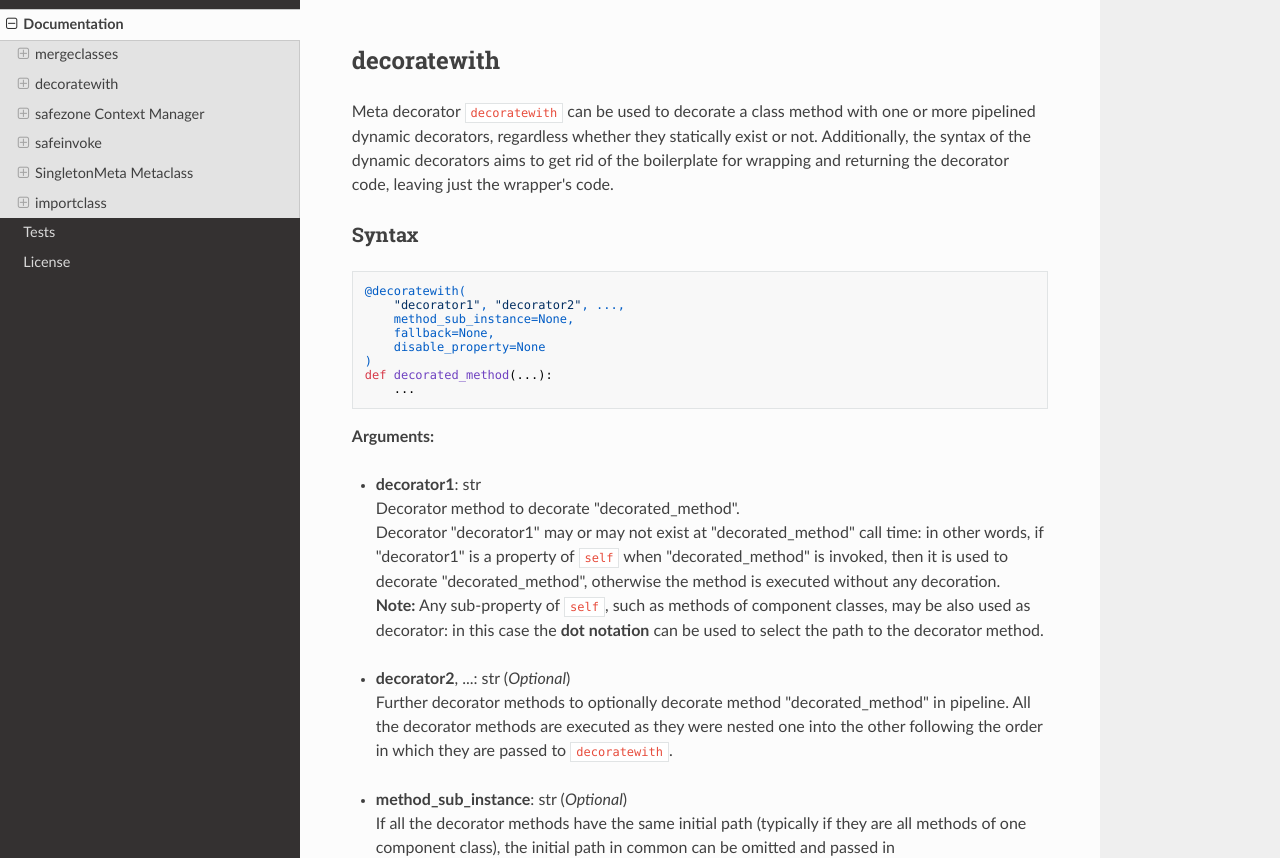
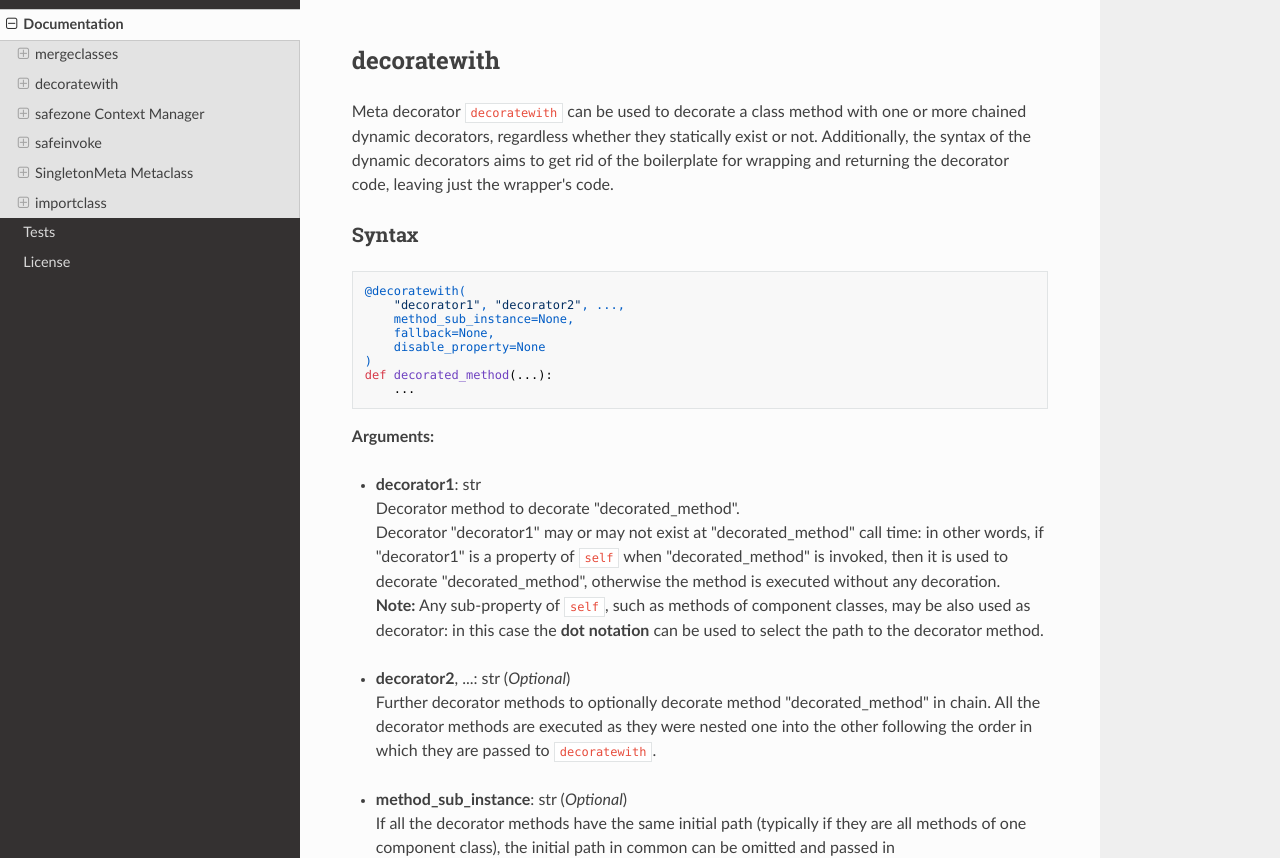
Before and after one commit to amarula/dyndesign, an MkDocs documentation site: the page built from docs/documentation.md, in a window 1280 px wide and 1400 px high, scrolled down 5437 px. Shown: the part 156-1014 px from the top of the window. Built offline with MkDocs 1.6.1, drawn with Linux system fonts in a browser that asks for light colours; nearby versions of some CDN libraries; some of the changed text lies outside the part shown.

Commit message:
Replace "pipeline" with "chain" (decorators)
The term "pipeline," which referred to the execution of concatenated
dynamic decorators, is replaced with "chain" in the documentation and
docstrings.

Signed-off-by: Patrizio Gelosi <patrizio.gelosi@amarulasolutions.com>

````diff
--- a/docs/documentation.md
+++ b/docs/documentation.md
@@ -338,7 +338,7 @@
 ## decoratewith
 
 Meta decorator `decoratewith` can be used to decorate a class method with one or
-more pipelined dynamic decorators, regardless whether they statically exist or
+more chained dynamic decorators, regardless whether they statically exist or
 not. Additionally, the syntax of the dynamic decorators aims to get rid of the
 boilerplate for wrapping and returning the decorator code, leaving just the
 wrapper's code.
@@ -370,7 +370,7 @@
 
 - **decorator2**, ...: str (*Optional*)
     Further decorator methods to optionally decorate method "decorated_method"
-    in pipeline. All the decorator methods are executed as they were nested one
+    in chain. All the decorator methods are executed as they were nested one
     into the other following the order in which they are passed to
     `decoratewith`. <br/><br/>
 
@@ -470,9 +470,9 @@
 # End of method decoration from Ext.
 ```
 
-### Pipeline of dynamic decorators
+### Chain of dynamic decorators
 
-Multiple dynamic decorators are pipelined as the following:
+Multiple dynamic decorators are chained as the following:
 
 ``` py
 from dyndesign import decoratewith
@@ -554,7 +554,7 @@
 the same way as it works with methods. If a decorator name is passed in the
 `invoke_all` list as argument of `mergeclasses`, then multiple decorator
 instances with the same name from different extension classes are applied in
-pipeline, as if they had different names. In the above example, passing
+chain, as if they had different names. In the above example, passing
 "decorator" in the `invoke_all` list of `mergeclasses` results in:
 
 ``` py
````
Also changed, not shown: README.rst, 3 other files.
